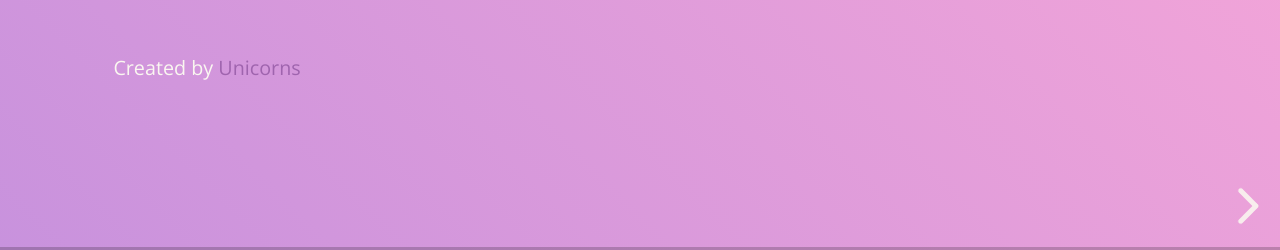
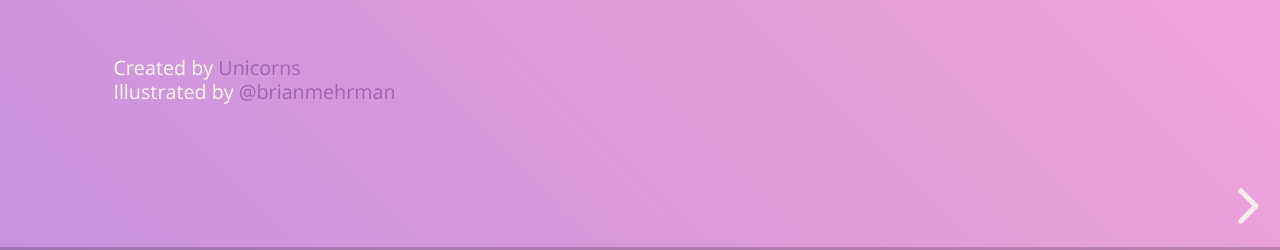
Before and after one commit to ddrscott/pbcopypaste, a website: page index.html in a window 1280 px wide. Shown: the part 550-800 px from the top of the page. Drawn offline with nearby package versions, Linux system fonts and the light colour scheme; a web font is replaced by a local one.

Commit message:
Update credits. THANKS @brianmehrman

```diff
--- a/index.html
+++ b/index.html
@@ -61,7 +61,11 @@
         <section>
           <h1>A Tale of Two Besties<br><small>pbcopy and pbpaste</small></h1>
           <p>
-            <small>Created by <a href="https://ddrscott.github.io">Unicorns</a></small>
+            <small>Created by <a
+           href="https://ddrscott.github.io">Unicorns</a>
+              <br/>
+              Illustrated by <a href="https://twitter.com/brianmehrman">@brianmehrman</a>
+            </small>
           </p>
         </section>
 
@@ -272,7 +276,7 @@ end
         <section data-markdown>
           <script type="text/template">
             ## Thanks!
-            - @brianmehrman
+            - <a href="https://twitter.com/brianmehrman">@brianmehrman</a> for illustrations!
             - https://neovim.io/
             - https://revealjs.com/
             - http://paletton.com/#uid=75i0u0k5uTk00++29Z49uK7e4y1
```
